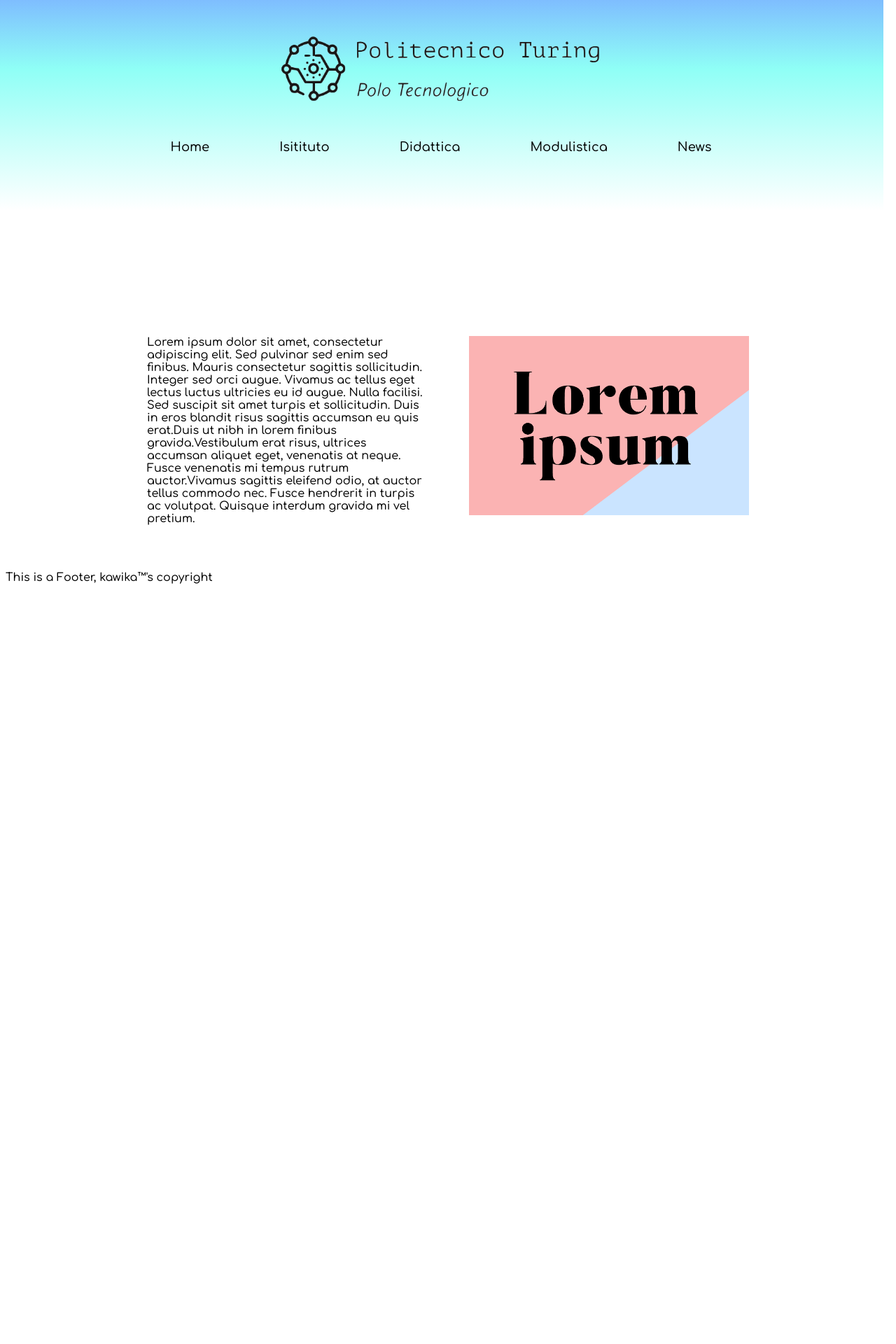
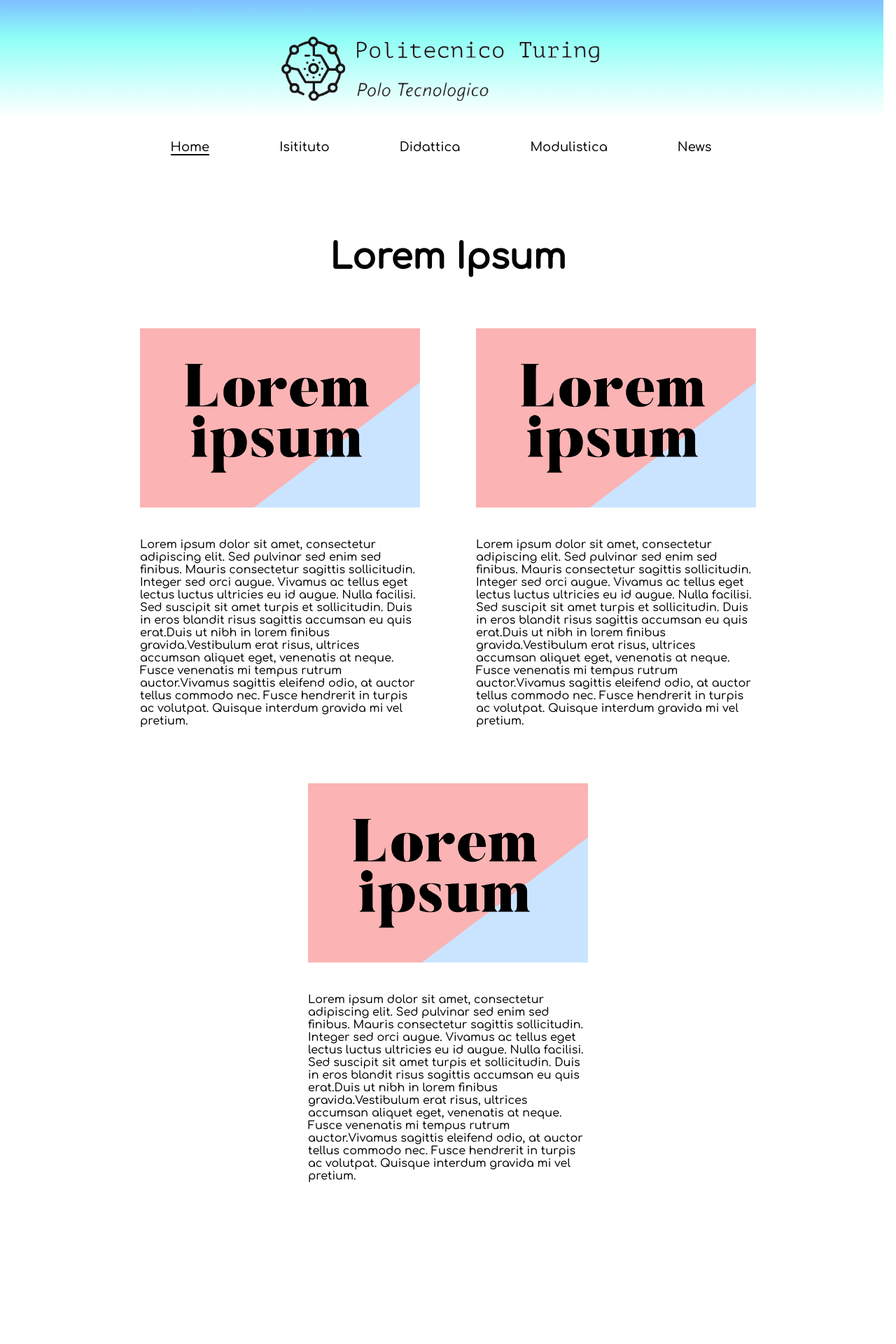
Before and after one commit to Kawika13/Programming_Field, a PHP site: page /html/index.html in a window 1280 px wide. Shown: the top 1920 px of the page at 70% size. Before the commit the page ends 834 px from the top, so only its background shows below. Run offline with PHP 8.4, Linux system fonts and the light colour scheme.

Commit message:
Add files via upload

```diff
--- a/school/web_dev/Projectvs/css/index.css
+++ b/school/web_dev/Projectvs/css/index.css
@@ -7,12 +7,12 @@
 @import url('https://fonts.googleapis.com/css2?family=Comfortaa:wght@500&display=swap');
 
 body{
-    /* fomatting */
+    /* format */
     font-family: 'Comfortaa', cursive;
 
     /* sizes */
     width: auto;
-    height: 2160px;
+    height: auto;
 }
 
 /* Head content */
@@ -20,7 +20,7 @@
     /* style */
     background: linear-gradient(to top, #ffff 30%, #c9fffa, #8ffff6, #7ebcff);
 
-    /* fomatting */
+    /* format */
     text-align: center;
 
     /* box-model */
@@ -39,7 +39,7 @@
     height: 173.61px;
 }
 .nav_bar{
-    /* flex-box */
+    /* flex */
     display: flex;
     flex-direction: row;
     flex-wrap: wrap;
@@ -64,19 +64,39 @@
 /* End Head content */
 
 /* Body content */
+
+    /* Paragraph */
+    h1{
+        /* format */
+        text-align: center;
+        font-size: 50px;
+
+        /* box-model */
+        margin-top: 100px;
+    }
+    .item{
+        /* block */
+        display: flex;
+        justify-content: center;
+        flex-wrap: wrap;
+    }
+
     .box {
-    /* flex-box */
-    display: flex;
+        /* box-model */
+        padding: 20px;
+
+        /* flex */
+        display: block;
         flex-direction: row;
         flex-wrap: wrap;
         justify-content: center;
+    }
+    .box > p{
+        /* format */
+        text-align: left;
 
         /* box-model */
         padding: 20px;
-}
-.box > p{
-    /* box-model */
-    padding: 30px;
         margin: 0px;
 
         /* sizes */
@@ -84,7 +104,7 @@
     }
     .box > .img{
         /* box-model */
-    padding: 30px;
+        padding: 20px;
 
         /* sizes */
         width: 400px;
@@ -94,28 +114,36 @@
         width: 400px;
         height: 256px;
     }
+    /* End Paragraph*/
+
 /* End Body content */
 
 /* Return to top arrow */
 #backtop{
+    /* style */
     background-color: #8ffff6;
     cursor:pointer;
     transition: 0.75s ease;
     opacity: 0;
 
+    /* format */
     font-size: 25px;
 
+    /* box-model */
     border: none;
     border-radius: 50%;
 
+    /* position */
     position: fixed;
-    bottom: 100px;
+    bottom: 80px;
     right: 100px;
 
+    /* flex */
     display: flex;
     justify-content: center;
     align-items: center;
 
+    /* sizes */
     width: 60px;
     height: 60px;
 }
@@ -125,6 +153,29 @@
 
 #backtop:hover{
     transform: rotate(360deg);
+}
+/* End */
+
+/* Footer */
+footer{
+    /* style */
+    background: linear-gradient(to bottom, #ffff, #c9fffa, #8ffff6, #7ebcff);
+
+    /* box-model */
+    margin-top: 100%;
+    margin-left: -8px;
+    margin-bottom: -8px;
+
+    /* position */
+    position: relative;
+
+    /* sizes */
+    width: 100%;
+    height: 70px;
+}
+footer > p{
+    padding-top: 32px;
+    padding-left: 8px;
 }
 /* End */
 
--- a/school/web_dev/Projectvs/html/didattica.html
+++ b/school/web_dev/Projectvs/html/didattica.html
@@ -4,14 +4,11 @@
 
         <title> Prova sito Scuola</title>
         <link rel="stylesheet" href="../css/sub_sheets/didattica.css"/>
-        <script src="../js/nav-bar.js"></script>
 
     </head>
     <body>
 
-        <script>
-            nav_bar();
-        </script>
+        <script src="../js/nav-bar.js"></script>
 
         <p id="backtop" onclick="scrolling()"> &#9650; </p>
         <script src="../js/back-top.js"></script>
--- a/school/web_dev/Projectvs/html/index.html
+++ b/school/web_dev/Projectvs/html/index.html
@@ -4,24 +4,47 @@
 
         <title> Prova sito Scuola</title>
         <link rel="stylesheet" href="../css/index.css"/>
-        <script src="../js/nav-bar.js"></script>
 
     </head>
     <body>
 
-        <script>
-            nav_bar();
-        </script>
+        <script src="../js/nav-bar.js"></script>
 
+        <h1>Lorem Ipsum</h1>
+        <div class="item">
             <div class="box">
+                <div class="img">
+                    <img src="../Immagini/Lorem-Ipsum-alternatives.png">
+                </div>
                 <p>
                     Lorem ipsum dolor sit amet, consectetur adipiscing elit. Sed pulvinar sed enim sed finibus. Mauris consectetur sagittis sollicitudin. Integer sed orci augue.
                     Vivamus ac tellus eget lectus luctus ultricies eu id augue. Nulla facilisi. Sed suscipit sit amet turpis et sollicitudin.
                     Duis in eros blandit risus sagittis accumsan eu quis erat.Duis ut nibh in lorem finibus gravida.Vestibulum erat risus, ultrices accumsan aliquet eget, venenatis at neque.
                     Fusce venenatis mi tempus rutrum auctor.Vivamus sagittis eleifend odio, at auctor tellus commodo nec. Fusce hendrerit in turpis ac volutpat. Quisque interdum gravida mi vel pretium.
                 </p>
+
+            </div>
+            <div class="box">
                 <div class="img">
                     <img src="../Immagini/Lorem-Ipsum-alternatives.png">
+                </div>
+                <p>
+                    Lorem ipsum dolor sit amet, consectetur adipiscing elit. Sed pulvinar sed enim sed finibus. Mauris consectetur sagittis sollicitudin. Integer sed orci augue.
+                    Vivamus ac tellus eget lectus luctus ultricies eu id augue. Nulla facilisi. Sed suscipit sit amet turpis et sollicitudin.
+                    Duis in eros blandit risus sagittis accumsan eu quis erat.Duis ut nibh in lorem finibus gravida.Vestibulum erat risus, ultrices accumsan aliquet eget, venenatis at neque.
+                    Fusce venenatis mi tempus rutrum auctor.Vivamus sagittis eleifend odio, at auctor tellus commodo nec. Fusce hendrerit in turpis ac volutpat. Quisque interdum gravida mi vel pretium.
+                </p>
+            </div>
+            <div class="box">
+                <div class="img">
+                    <img src="../Immagini/Lorem-Ipsum-alternatives.png">
+                </div>
+                <p>
+                    Lorem ipsum dolor sit amet, consectetur adipiscing elit. Sed pulvinar sed enim sed finibus. Mauris consectetur sagittis sollicitudin. Integer sed orci augue.
+                    Vivamus ac tellus eget lectus luctus ultricies eu id augue. Nulla facilisi. Sed suscipit sit amet turpis et sollicitudin.
+                    Duis in eros blandit risus sagittis accumsan eu quis erat.Duis ut nibh in lorem finibus gravida.Vestibulum erat risus, ultrices accumsan aliquet eget, venenatis at neque.
+                    Fusce venenatis mi tempus rutrum auctor.Vivamus sagittis eleifend odio, at auctor tellus commodo nec. Fusce hendrerit in turpis ac volutpat. Quisque interdum gravida mi vel pretium.
+                </p>
             </div>
         </div>
 
--- a/school/web_dev/Projectvs/html/istituto.html
+++ b/school/web_dev/Projectvs/html/istituto.html
@@ -4,14 +4,11 @@
 
         <title> Prova sito Scuola</title>
         <link rel="stylesheet" href="../css/sub_sheets/istituto.css"/>
-        <script src="../js/nav-bar.js"></script>
 
     </head>
     <body>
 
-        <script>
-            nav_bar();
-        </script>
+        <script src="../js/nav-bar.js"></script>
 
         <p id="backtop" onclick="scrolling()"> &#9650; </p>
         <script src="../js/back-top.js"></script>
--- a/school/web_dev/Projectvs/html/modulistica.html
+++ b/school/web_dev/Projectvs/html/modulistica.html
@@ -4,14 +4,11 @@
 
         <title> Prova sito Scuola</title>
         <link rel="stylesheet" href="../css/sub_sheets/modulistica.css"/>
-        <script src="../js/nav-bar.js"></script>
 
     </head>
     <body>
 
-        <script>
-            nav_bar();
-        </script>
+        <script src="../js/nav-bar.js"></script>
 
         <p id="backtop" onclick="scrolling()"> &#9650; </p>
         <script src="../js/back-top.js"></script>
--- a/school/web_dev/Projectvs/html/news.html
+++ b/school/web_dev/Projectvs/html/news.html
@@ -4,14 +4,11 @@
 
         <title> Prova sito Scuola</title>
         <link rel="stylesheet" href="../css/sub_sheets/news.css"/>
-        <script src="../js/nav-bar.js"></script>
 
     </head>
     <body>
 
-        <script>
-            nav_bar();
-        </script>
+        <script src="../js/nav-bar.js"></script>
 
         <p id="backtop" onclick="scrolling()"> &#9650; </p>
         <script src="../js/back-top.js"></script>
--- a/school/web_dev/Projectvs/js/back-top.js
+++ b/school/web_dev/Projectvs/js/back-top.js
@@ -4,6 +4,7 @@
     docElem = document.documentElement,         // all the elements (or all the document)
     offset = 200,                               // base position
     scrollPos, docHeight;                       // define scrollPos e docHeight (actual position and the max document height)
+
 
 /* Scorlling function (used for the smooth effect) */
 function scrolling(){
@@ -17,18 +18,18 @@
 /* set the height of the document */
 docHeight = Math.max(body.scrollHeight, body.offsetHeight, docElem.offsetHeight, docElem.scrollHeight, docElem.clientHeight);   //find the max from these elements
 
+
 /* set the appropriate offset's value */
 if (docHeight != undefined) //if docHeight isn't undefined, the offset is equal to it divided for 4
     {
     offset = docHeight / 4;
     }
-console.log(docHeight);
-console.log(offset);
+
 
 /* event listener for the scroll position */
 window.addEventListener("scroll",
     function(event){
-        scrollPos = body.scrollTop || docElem.scrollTop;        //
+        scrollPos = body.scrollTop || docElem.scrollTop;
         btt.className = (scrollPos > offset) ? "visible" : "";  //if the scroll position is higher than the offset (base position), then the "backtop"'s class is "visible", otherwise not
     }
 );
```
Also changed, not shown: school/web_dev/Projectvs/js/nav-bar.js (+45 -9 lines). Lines whose indentation alone changed are shown as unchanged.
